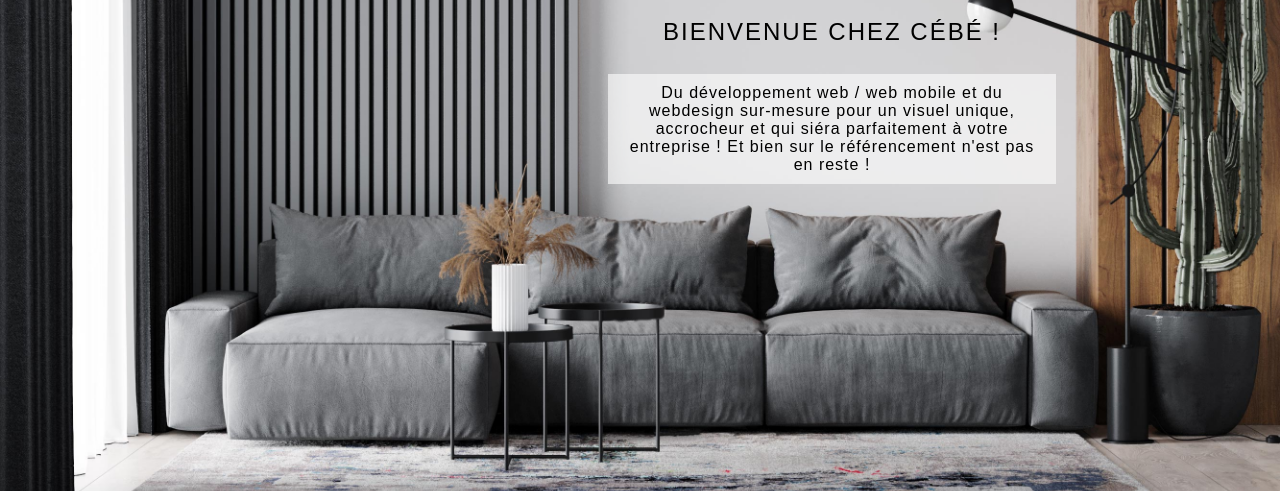
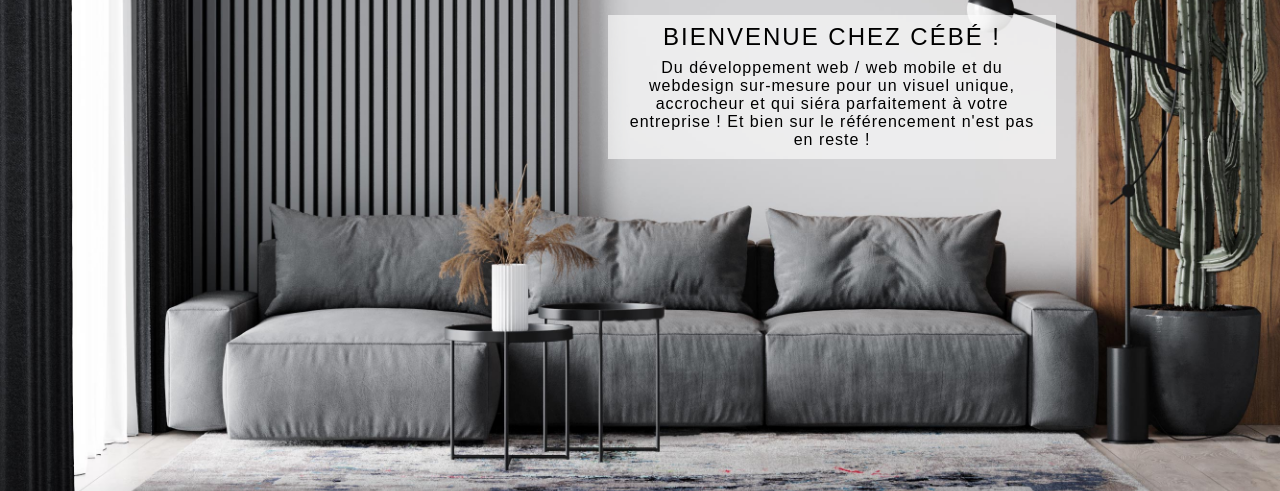
Before and after one commit to BarbierCarole/cv, a plain HTML site: page index.html in a window 1280 px wide. Shown: the part 309-800 px from the top of the page. Drawn offline with Linux system fonts and the light colour scheme; a web font is replaced by a local one.

Commit message:
text intro pos

```diff
--- a/styles/style.css
+++ b/styles/style.css
@@ -151,25 +151,28 @@ a {
     padding: 0 15px;
     align-items: center;
 }
+
 /* 1c intro */
+
 .intro {
     transform: translate(15vw, 5vw);
     width: 35vw;
+    padding: 10px 10px 10px 10px;
+    margin-top: 15px;
+    background-color: rgba( 255,255,255,.6);
 }
 .intro h1 {
-    margin-top: 20px;
     text-align: center;
     font-size: 24px;
     letter-spacing: 2px;
 }
 
 .intro p {
-    padding: 10px;
     text-align: center;
-    margin-top: 30px;
+    margin-top: 10px;
     letter-spacing: 1px;
     line-height: 18px;
-    background-color: rgba( 255,255,255,.6);
+
 }
 
 
```
Also changed, not shown: index.html (+2 -1 lines).
